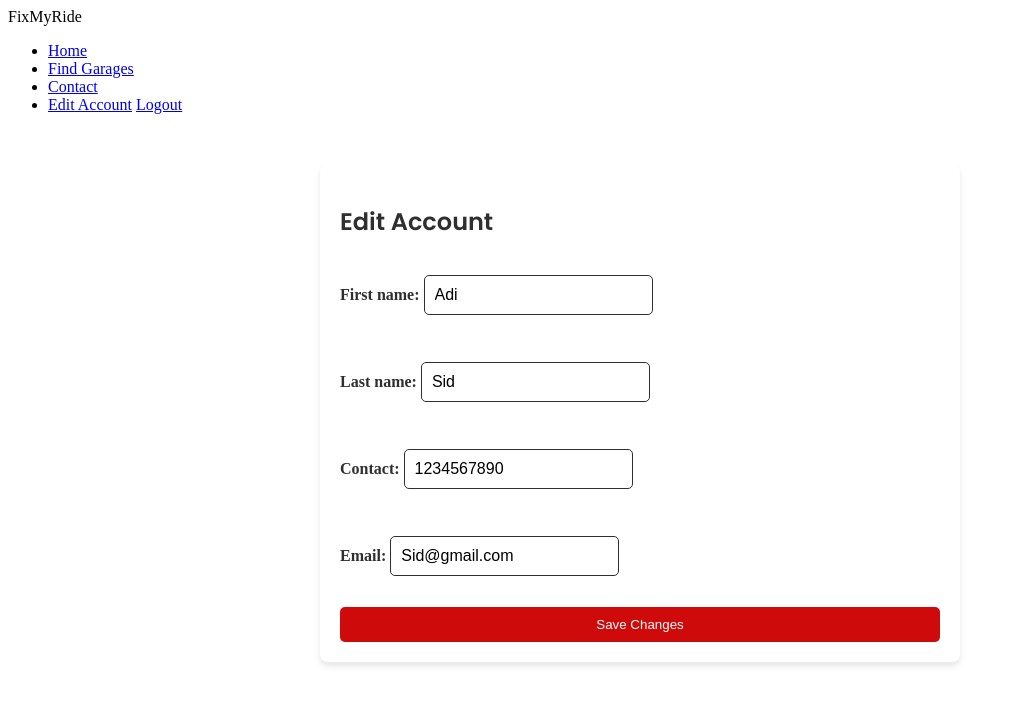
After one commit to Sidharth-dev7/djang_main_project, a Django app: page /edit-account/ in a window 1280 px wide. The commit adds this page. Shown: the top 705 px of the page, without its empty margins (0-1014 px from the left). Run offline with Django 5.2, Linux system fonts and the light colour scheme; a user stored in the database is signed in.

Commit message:
Added Profile icon, need to edit edit_account page

```diff
--- a/myapp/forms.py
+++ b/myapp/forms.py
@@ -19,6 +19,17 @@ class AddForm(forms.ModelForm):
             'password': forms.PasswordInput(attrs={'class': 'form-control'}),
         }
 
+class EditForm(forms.ModelForm):
+    class Meta:
+        model = Customer
+        fields = ['first_name', 'last_name', 'contact', 'email']
+
+        widgets = {
+            'first_name': forms.TextInput(attrs={'class': 'form-control'}),
+            'last_name': forms.TextInput(attrs={'class': 'form-control'}),
+            'contact': forms.TextInput(attrs={'class': 'form-control'}),
+            'email': forms.EmailInput(attrs={'class': 'form-control'}),
+        }
 
 # -----------------------------------------------
 #                   GARAGE SECTION
--- a/myapp/urls.py
+++ b/myapp/urls.py
@@ -21,6 +21,7 @@ urlpatterns = [
     path('normal-user-login/', views.normal_user_login, name='normal_user_login'),
     path("check-login/", check_login, name="check_login"),
     path("logout/", views.user_logout, name="logout"),
+    path("edit-account/", views.edit_account, name="edit_account"),
 
     # -----------------------------------------------
     #                GARAGE OWNER PATHS
--- a/myapp/views.py
+++ b/myapp/views.py
@@ -7,7 +7,7 @@ from django.http import JsonResponse
 from .models import Customer,Garage
 from django.contrib.auth.hashers import check_password, make_password
 from django.contrib import messages
-from .forms import AddForm
+from .forms import AddForm, EditForm
 
 # -----------------------------------------------
 #                   HOME PAGE
@@ -88,6 +88,18 @@ def user_logout(request):
     logout(request)  # Log out the user
     return redirect('home')  # Redirect to the home page after logout
 
+def edit_account(request):
+    if request.method == "POST":
+        form = EditForm(request.POST, instance=request.user)
+        if form.is_valid():
+            form.save()  # Save the updated details
+            messages.success(request, "Your account has been updated successfully.")
+            return redirect('user_dashboard')
+    else:
+        form = EditForm(instance=request.user)
+
+    return render(request, 'edit_account.html', {'form': form})
+
 def normal_user_registration(request):
     return render(request, 'User_Registration.html')
 
--- /dev/null
+++ b/static/css/edit_account.css
@@ -0,0 +1,47 @@
+/* Edit Account Page */
+.edit-account {
+    max-width: 600px;
+    margin: 50px auto;
+    padding: 20px;
+    background-color: white;
+    border-radius: 8px;
+    box-shadow: 0 4px 6px rgba(0, 0, 0, 0.1);
+}
+
+.edit-account h2 {
+    font-family: 'Poppins', sans-serif;
+    color: #2F2F2F;
+    margin-bottom: 20px;
+}
+
+.edit-account form {
+    display: flex;
+    flex-direction: column;
+    gap: 15px;
+}
+
+.edit-account form label {
+    font-weight: bold;
+    color: #2F2F2F;
+}
+
+.edit-account form input {
+    padding: 10px;
+    font-size: 16px;
+    border: 1px solid #2F2F2F;
+    border-radius: 5px;
+}
+
+.save-btn {
+    background-color: #CF0A0A;
+    color: white;
+    border: none;
+    padding: 10px 20px;
+    border-radius: 5px;
+    cursor: pointer;
+    transition: background 0.3s;
+}
+
+.save-btn:hover {
+    background-color: #A00808;
+}
--- /dev/null
+++ b/templates/edit_account.html
@@ -0,0 +1,68 @@
+{% load static %}
+<!DOCTYPE html>
+<html lang="en">
+<head>
+    <meta charset="UTF-8">
+    <meta name="viewport" content="width=device-width, initial-scale=1.0">
+    <title>Edit Account - FixMyRide</title>
+    <!-- Google Fonts -->
+    <link href="https://fonts.googleapis.com/css2?family=Poppins:wght@400;600&family=Roboto:wght@300;400&display=swap" rel="stylesheet">
+    <!-- External CSS -->
+    <link rel="stylesheet" href="{% static 'css/edit_account.css' %}">
+</head>
+<body>
+
+    <!-- Navigation Bar -->
+    <nav class="navbar">
+        <div class="logo">FixMyRide</div>
+        <ul class="nav-links">
+            <li><a href="{% url 'home' %}">Home</a></li>
+            <li><a href="{% url 'user_dashboard' %}">Find Garages</a></li>
+            <li><a href="#">Contact</a></li>
+            {% if request.user.is_authenticated %}
+                <li>
+                    <div class="profile-icon" id="profileIcon">
+                        <i class="fas fa-user-circle"></i> <!-- Profile Icon -->
+                    </div>
+                    <!-- Profile Pop-Up -->
+                    <div class="profile-popup" id="profilePopup">
+                        <a href="{% url 'edit_account' %}">Edit Account</a>
+                        <a href="{% url 'logout' %}">Logout</a>
+                    </div>
+                </li>
+            {% endif %}
+        </ul>
+    </nav>
+
+    <!-- Edit Account Form -->
+    <section class="edit-account">
+        <h2>Edit Account</h2>
+        <form method="post">
+            {% csrf_token %}
+            {{ form.as_p }}
+            <button type="submit" class="save-btn">Save Changes</button>
+        </form>
+    </section>
+
+    <!-- JavaScript for Profile Pop-Up -->
+    <script>
+        document.addEventListener("DOMContentLoaded", function () {
+            const profileIcon = document.getElementById("profileIcon");
+            const profilePopup = document.getElementById("profilePopup");
+
+            // Toggle pop-up visibility
+            profileIcon.addEventListener("click", function () {
+                profilePopup.style.display = profilePopup.style.display === "block" ? "none" : "block";
+            });
+
+            // Close pop-up when clicking outside
+            window.addEventListener("click", function (event) {
+                if (event.target !== profileIcon && !profileIcon.contains(event.target)) {
+                    profilePopup.style.display = "none";
+                }
+            });
+        });
+    </script>
+
+</body>
+</html>
```
Also changed, not shown: static/css/user_dashboard.css (+43 -37 lines), static/js/profile_icon.js (added, +18 -0 lines), templates/user_dashboard.html (+14 -5 lines), db.sqlite3.
